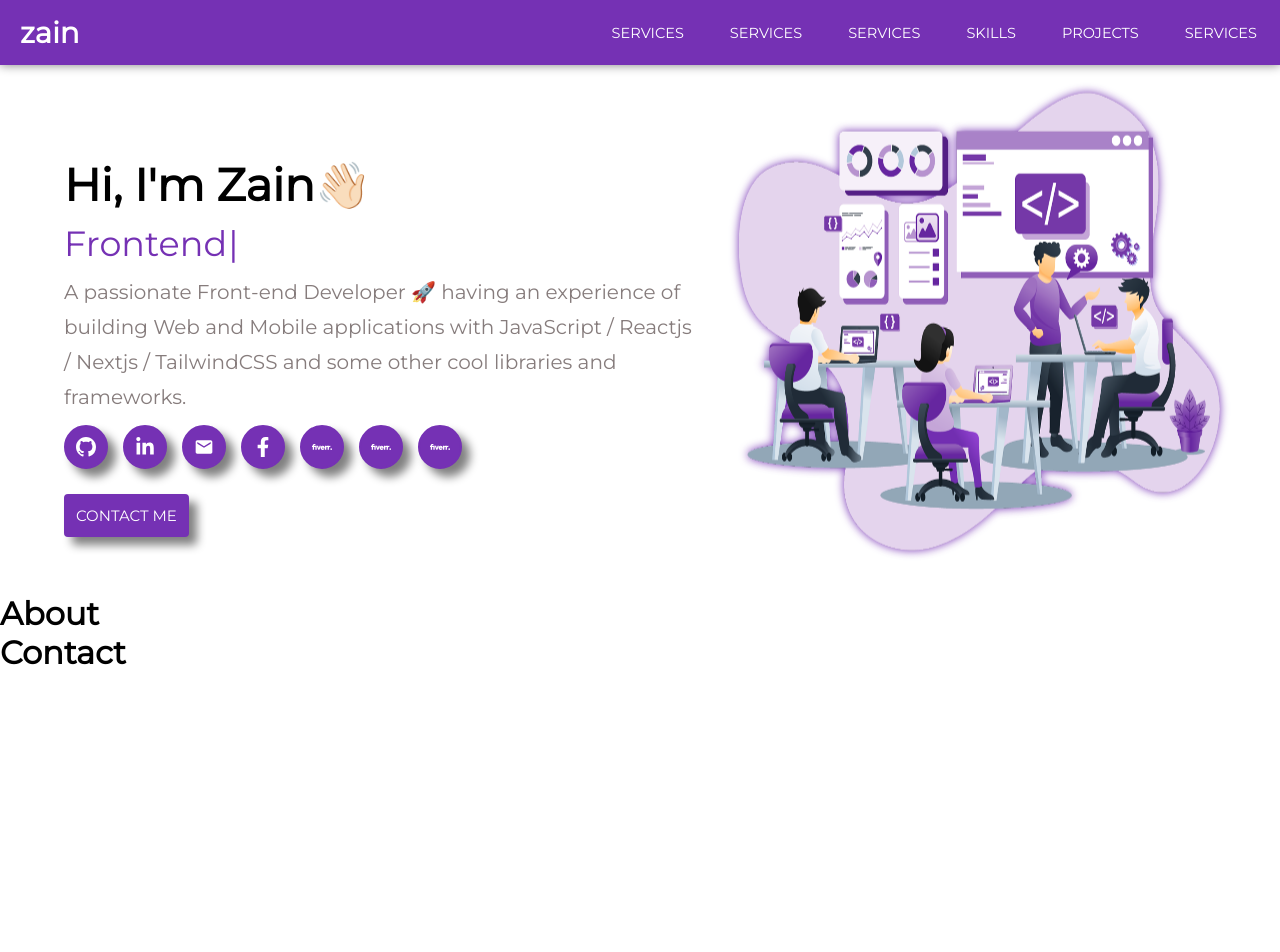
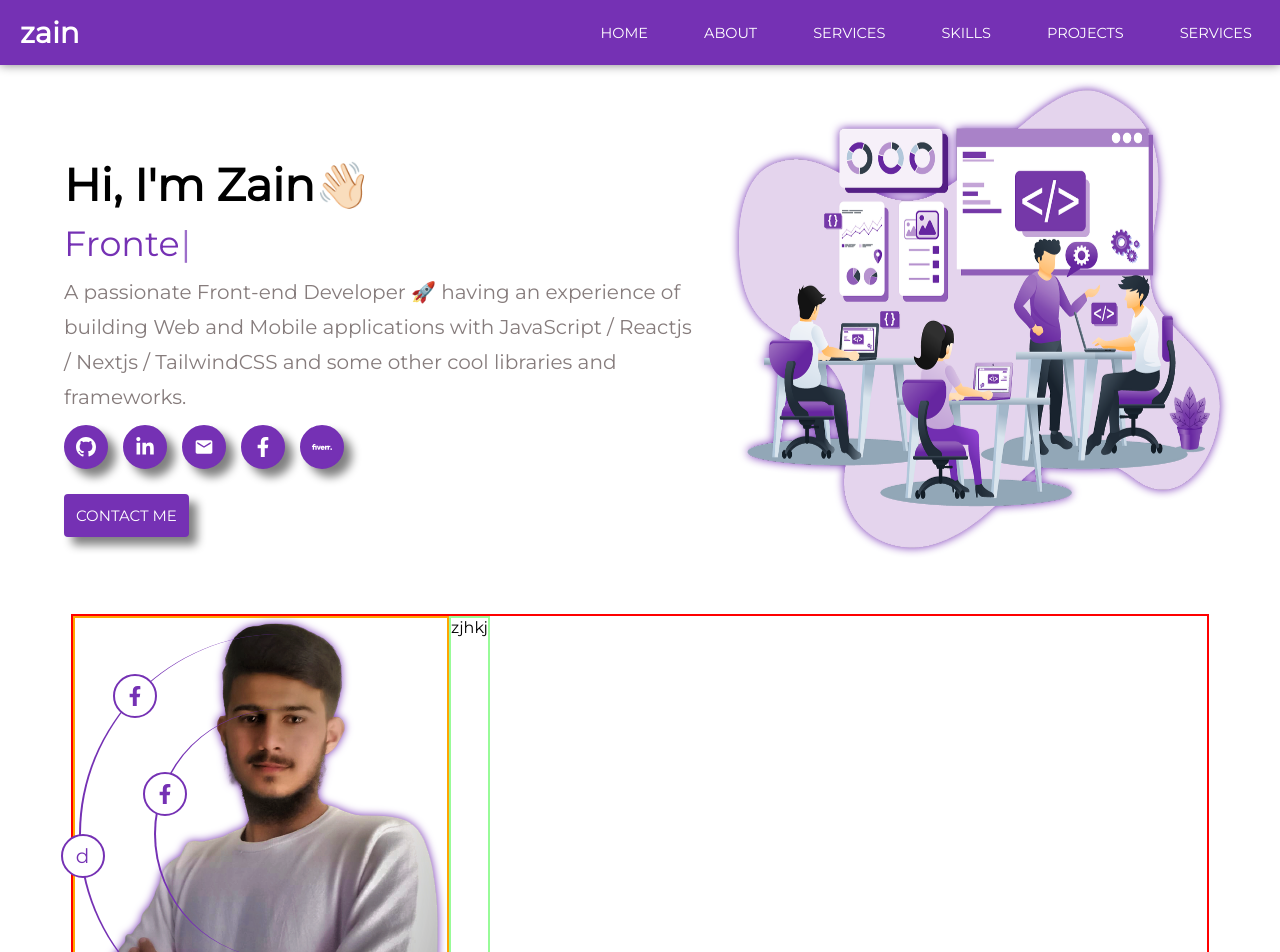
Before and after one commit to mzain42401/mzain, a React (Create React App) app: page / in a window 1280 px wide. Shown: the top 952 px of the page. Before the commit the page ends 800 px from the top, so only its background shows below. Built offline with nearby package versions, Linux system fonts and the light colour scheme.

Commit message:
aboutpage

```diff
--- a/src/components/navbar/Navbar.js
+++ b/src/components/navbar/Navbar.js
@@ -28,10 +28,10 @@ const Navbar = () => {
 
         <ul ref={navRef}>
           <li>
-            <a href="">SERVICES</a>
+            <a href="">HOME</a>
           </li>
           <li>
-            <a href="">SERVICES</a>
+            <a href="">ABOUT</a>
           </li>
           <li>
             <a href="">SERVICES</a>
--- a/src/components/navbar/navbar.css
+++ b/src/components/navbar/navbar.css
@@ -63,10 +63,13 @@ align-items: center;
     color: #fff;
     position: relative;
     font-size: 14.5px;
+    padding: 5px;
 }
 .navbar ul li a:hover{
-    color: #66FCF1;
-    transition: all .5s;
+
+   font-weight: bolder;
+   border-top: 2px solid #fff;
+    /* transition: all .5s; */
 
 }
 
--- a/src/pages/about/About.js
+++ b/src/pages/about/About.js
@@ -1,10 +1,31 @@
 import React from 'react'
+import './about.css'
+import MyImage from "../../images/me.png"
+import { FaFacebookF } from "react-icons/fa";
 
 const About = () => {
   return (
     <>
-    <div className="container">
-      <h1>About</h1>
+    <div className="aboutPageContainer">
+     <div className="aboutCenterDiv">
+      <div className="myImageDiv">
+
+        <div className='aboutIconDiv1'>
+          <div className='aboutIcon1'>d</div>
+          <div className='aboutIcon2'><FaFacebookF/></div>
+        </div>
+
+        <div className='aboutIconDiv3'>
+          <div className='aboutIcon3'><FaFacebookF/></div>
+        </div>
+
+        <div className='myPersonalImage'>
+
+
+          <img src={MyImage} alt="" /></div></div>
+      <div className="aboutMeDiv">zjhkj</div>
+
+     </div>
     </div>
     </>
   )
--- a/src/pages/about/about.css
+++ b/src/pages/about/about.css
@@ -0,0 +1,128 @@
+.aboutPageContainer{
+    /* background-color: rgb(241, 199, 199); */
+padding: 20px 10px;
+display: flex;
+justify-content: center;
+align-items: center;
+}
+.aboutCenterDiv{
+border: 2px solid red;
+display: flex;
+width: 90%;
+
+}
+.myImageDiv{
+border: 2px solid orange;
+    position: relative;
+    z-index: 10;
+}
+.myPersonalImage{
+    filter: drop-shadow(0px 0px 4px #7531b4);
+    position: relative;
+    /* z-index: 10; */
+    /* background-color: red; */
+}
+.aboutIconDiv1{
+    /* position: relative; */
+    /* background-color: red; */
+    z-index: 5;
+    height: 400px ;
+    width: 400px;
+    top: 50%;
+    left: 55%;
+    /* z-index: -1; */
+    transform: translate(-50%,-50%);
+    border-left: 2px solid #7531b4;
+    position: absolute;
+    border-top-left-radius: 100%;
+    border-bottom-left-radius: 100%;
+}
+
+.aboutIcon1{
+    position: absolute;
+    top: 50%;
+    cursor: pointer;
+    left: -5%;
+    border:  2px solid #7531b4;
+    height: 40px;
+    width: 40px;
+    z-index: 12;
+    /* z-index: -1; */
+    border-radius: 100%;
+    display: flex;
+    justify-content: center;
+    align-items: center;
+color: #7531b4;
+font-size: 20px;
+
+    background-color: #fff;
+    transition: all ease 1s;
+
+    /* transform: translate(-50%,-50%); */
+}
+
+.aboutIcon3:hover,.aboutIcon1:hover,.aboutIcon2:hover{
+    background-color: #7531b4;
+box-shadow: 0px 0px 5px #7531b4;
+color: #fff;
+scale: 1.2;
+cursor: pointer;
+}
+.aboutIcon2{
+    position: absolute;
+    top: 10%;
+    left: 8%;
+    border:  2px solid #7531b4;
+    background-color: #fff;
+    height: 40px;
+    width: 40px;
+    /* z-index: -1; */
+color: #7531b4;
+transition: all ease 1s;
+    border-radius: 100%;
+    display: flex;
+    justify-content: center;
+    align-items: center;
+    font-size: 20px;
+    /* transform: translate(-50%,-50%); */
+}
+
+.aboutIconDiv3{
+    position: relative;
+    /* background-color: red; */
+    z-index: 5;
+    height: 250px ;
+    width: 250px;
+    top: 50%;
+    left: 55%;
+    /* z-index: -1; */
+    transform: translate(-50%,-50%);
+    border-left: 2px solid #7531b4;
+    position: absolute;
+    border-top-left-radius: 100%;
+    border-bottom-left-radius: 100%;
+}
+.aboutIcon3{
+    position: absolute;
+transition: all ease 1s;
+
+    top: 25%;
+    left: -5%;
+    border:  2px solid #7531b4;
+    height: 40px;
+    width: 40px;
+    background-color: #fff;
+color: #7531b4;
+    /* z-index: -1; */
+    border-radius: 100%;
+    display: flex;
+    justify-content: center;
+    align-items: center;
+    font-size: 20px;
+    /* transform: translate(-50%,-50%); */
+}
+
+.aboutMeDiv{
+border: 2px solid palegreen;
+
+}
--- a/src/pages/home/Home.js
+++ b/src/pages/home/Home.js
@@ -53,8 +53,7 @@ const Home = () => {
                 <div className="homeLink"><a className="homeIcon" href="https://www.linkedin.com/in/m-zain-ali-3b3293256/" target="_blank"><FaLinkedinIn/></a>  </div>
                 <div className="homeLink"><a className="homeIcon" href=""><MdEmail/></a>  </div>
                 <div className="homeLink"><a className="homeIcon" href="https://www.facebook.com/profile.php?id=100068863491633" target="_blank"><FaFacebookF/></a>  </div>
-
-                <div className="homeLink"><a className="homeIcon" href="https://www.fiverr.com/mzain42401?up_rollout=true" target="_blank"><SiFiverr/></a>  </div> <div className="homeLink"><a className="homeIcon" href="https://www.fiverr.com/mzain42401?up_rollout=true" target="_blank"><SiFiverr/></a>  </div> <div className="homeLink"><a className="homeIcon" href="https://www.fiverr.com/mzain42401?up_rollout=true" target="_blank"><SiFiverr/></a>  </div>
+                <div className="homeLink"><a className="homeIcon" href="https://www.fiverr.com/mzain42401?up_rollout=true" target="_blank"><SiFiverr/></a>  </div>
 
 
 
--- a/src/pages/home/home.css
+++ b/src/pages/home/home.css
@@ -123,8 +123,11 @@
     height: 470px;
     width:490px;
     filter: drop-shadow(0px 0px 5px #7531b4);
-
+    transition: all ease 1s;
   animation: moveUpDown 4s infinite alternate;
+  }
+  .imag:hover{
+    scale: 1.02;
   }
   @keyframes moveUpDown {
     0%, 100% {
@@ -159,6 +162,8 @@
 box-shadow: 8px 8px 10px gray;
     height: 40px;
     width: 40px;
+    transition: all ease 1s;
+    cursor: pointer;
    }
 
   .homeIcon{
@@ -173,7 +178,7 @@ box-shadow: 8px 8px 10px gray;
     color: #7531b4;
   }
   .homeLink:hover{
-
+scale: 1.2;
     background-color: transparent;
     border: 2px solid #7531b4;
     box-shadow: 0px 0px 10px #7531b4;
@@ -189,6 +194,7 @@ box-shadow: 8px 8px 10px gray;
 
     border: 2px solid #7531b4;
     background-color: #7531b4;
+    transition: all ease 1s;
     /* transition-delay: 50ms; */
     /* margin-top: 50px; */
   }
@@ -198,6 +204,6 @@ box-shadow: 8px 8px 10px gray;
     font-weight: bold;
     cursor: pointer;
     box-shadow: 0px 0px 10px #7531b4;
-
+scale: 1.2;
 
   }
```
